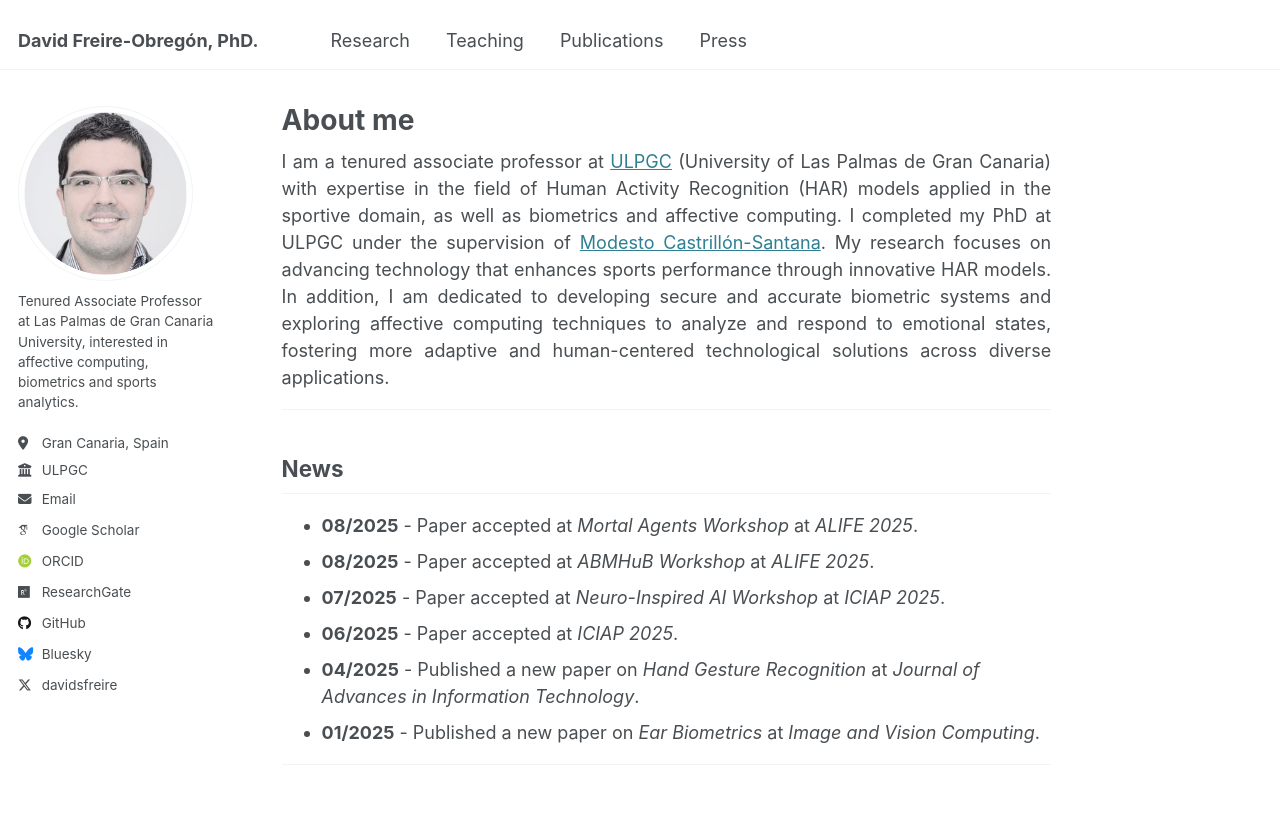
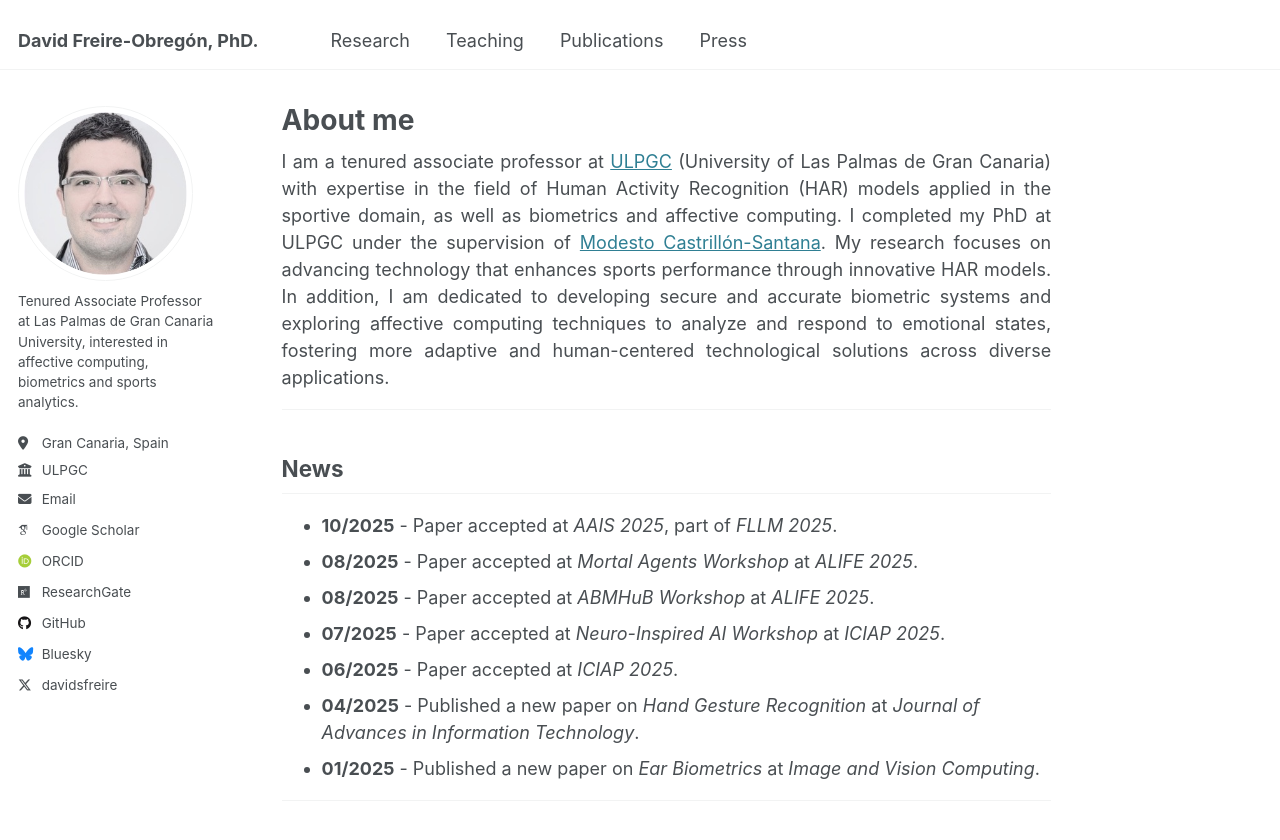
Before and after one commit to davidfreire/davidfreire.github.io, a Jekyll site: the page built from _pages/about.md, in a window 1280 px wide and 1008 px high. Shown: the top 840 px of the window. Built offline with Jekyll 4.4.1, drawn with Linux system fonts in a browser that asks for light colours; some web fonts are replaced.

Commit message:
Add news entry for paper acceptance at AAIS 2025

```diff
--- a/_pages/about.md
+++ b/_pages/about.md
@@ -18,6 +18,7 @@ My research focuses on advancing technology that enhances sports performance thr
 
 ---
 ## News
+- **10/2025** - Paper accepted at *AAIS 2025*, part of *FLLM 2025*.
 - **08/2025** - Paper accepted at *Mortal Agents Workshop* at *ALIFE 2025*.
 - **08/2025** - Paper accepted at *ABMHuB Workshop* at *ALIFE 2025*.
 - **07/2025** - Paper accepted at *Neuro-Inspired AI Workshop* at *ICIAP 2025*.
```
